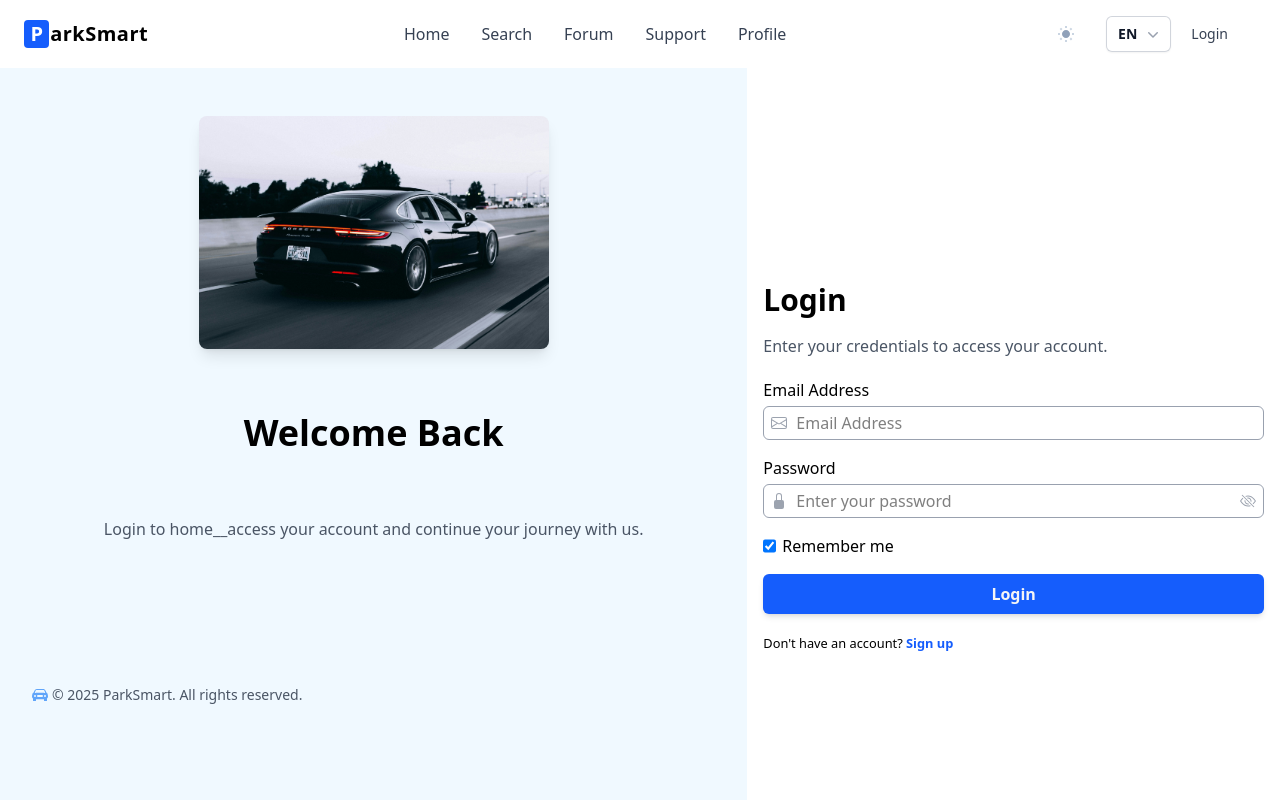
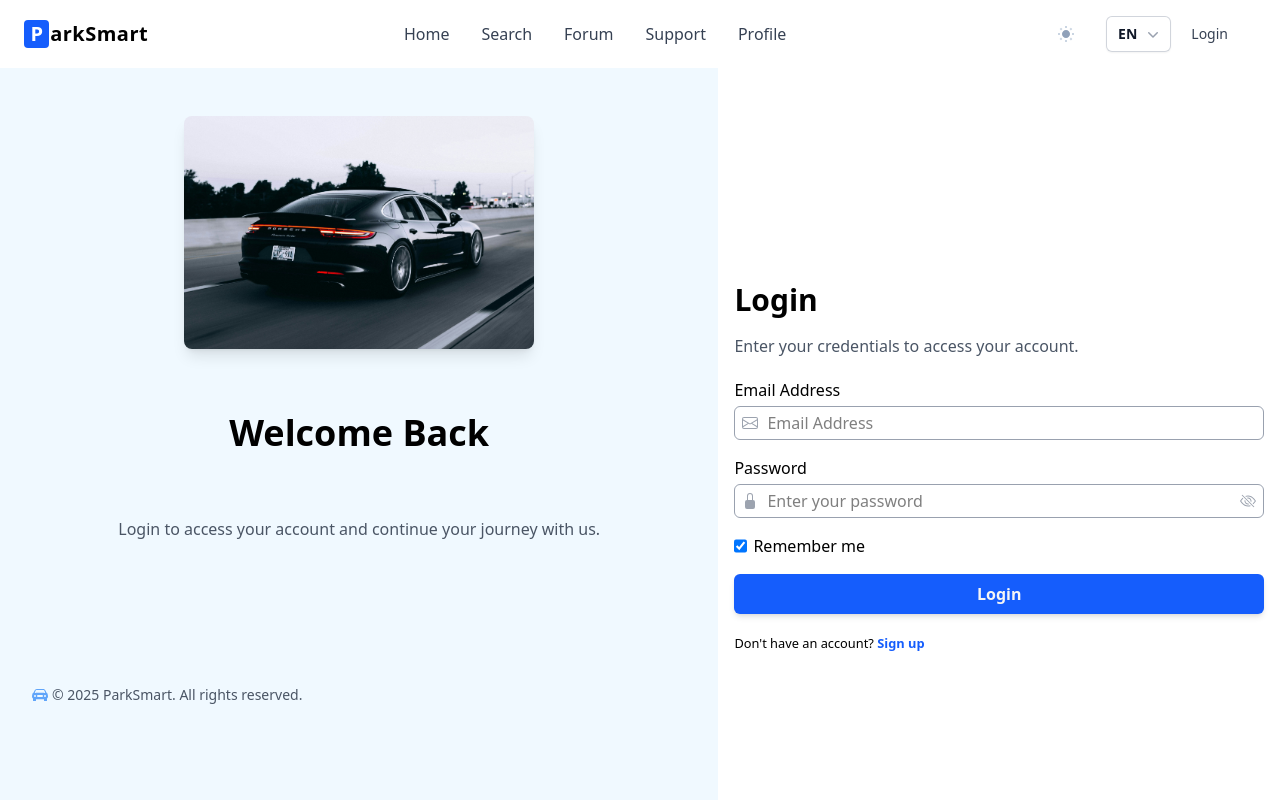
Before and after one commit to WRT4/SC2006-ParkSmart, a React (Vite) app in the folder lab3/app/: page /login in a window 1280 px wide. Shown: the top 800 px of the page. Built offline with nearby package versions, Linux system fonts and the light colour scheme.

Commit message:
fix: fix typo

```diff
--- a/lab3/app/src/lang/i18n.js
+++ b/lab3/app/src/lang/i18n.js
@@ -33,7 +33,7 @@ const resources = {
       //login page
       login__welcomeBack: "Welcome Back",
       login__loginToAccessAccount:
-        "Login to home__access your account and continue your journey with us.",
+        "Login to access your account and continue your journey with us.",
       login__loginHeader: "Login",
       login__enterCredentials: "Enter your credentials to access your account.",
       login__emailAddress: "Email Address",
```
